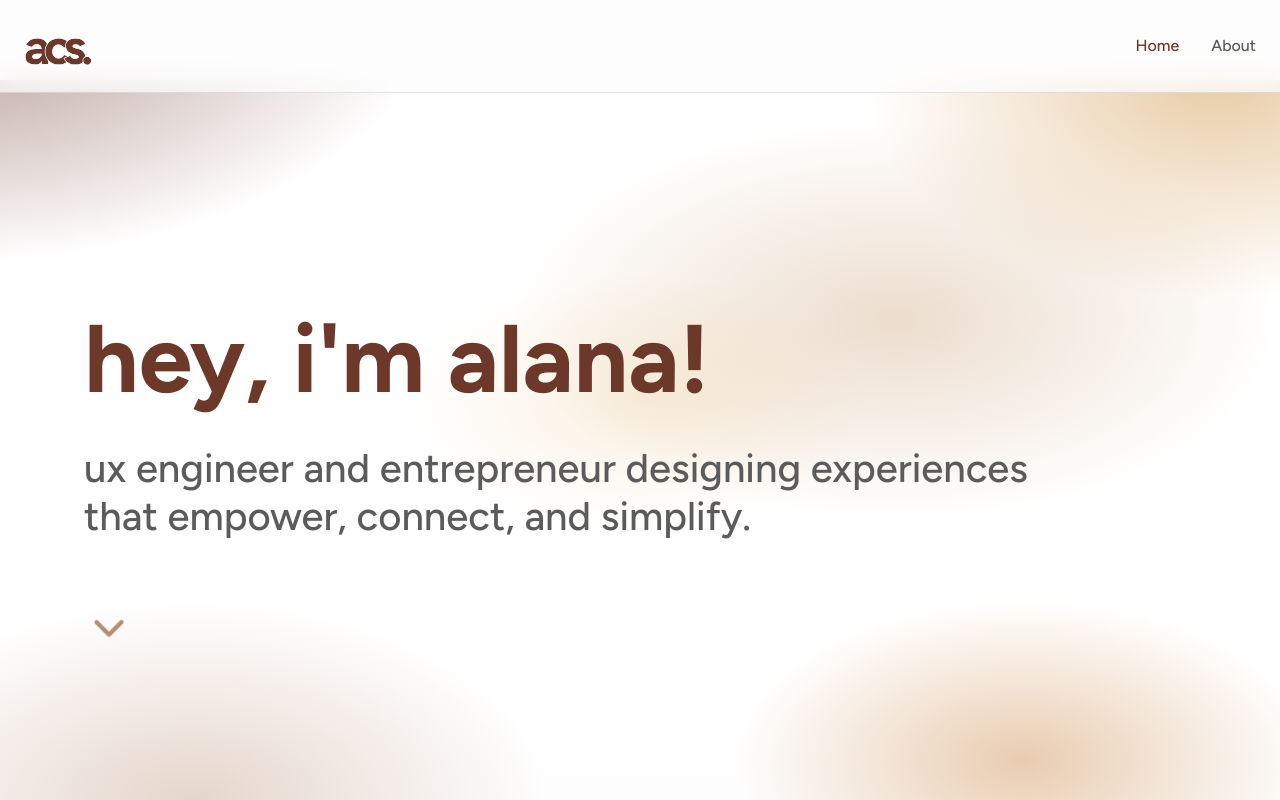
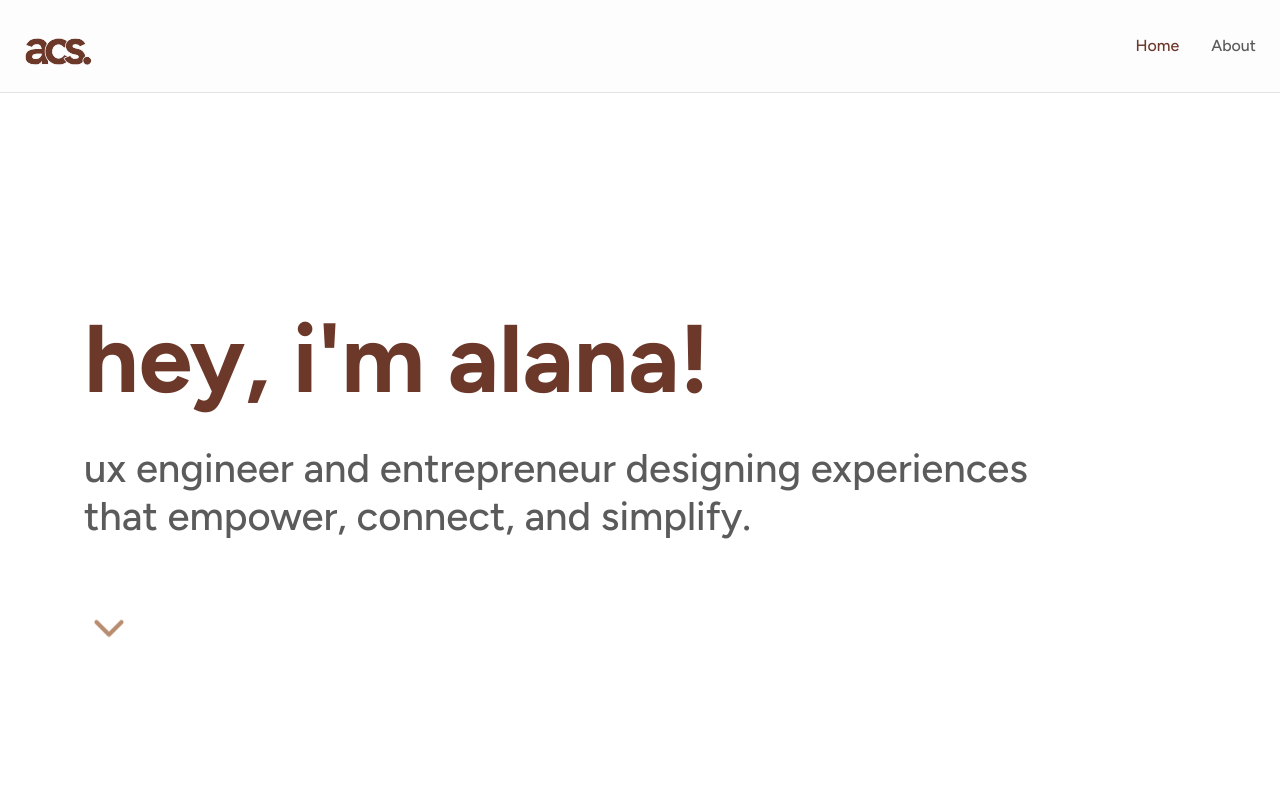
Before and after one commit to alana-stull/portfolio, a React (Vite) app: page / in a window 1280 px wide. Shown: the top 800 px of the page. Built offline with nearby package versions, Linux system fonts and the light colour scheme.

Commit message:
style: remove mesh gradient from hero section
Clean hero with word-heavy focus, no gradient background.

Co-authored-by: alana stull <107590966+alana-stull@users.noreply.github.com>

```diff
--- a/src/pages/Home.tsx
+++ b/src/pages/Home.tsx
@@ -122,23 +122,8 @@ export function Home() {
   return (
     <div>
       {/* Hero Section (omitted for brevity) */}
-      <section className="min-h-[100vh] flex items-center justify-center relative overflow-hidden">
-        {/* Ambient mesh gradient background */}
-        <div
-          className="absolute inset-0 pointer-events-none"
-          style={{
-            background: `
-              radial-gradient(ellipse 65% 55% at -5% -10%, rgba(108, 56, 42, 0.55) 0%, transparent 60%),
-              radial-gradient(ellipse 50% 50% at 95% 0%, rgba(210, 155, 80, 0.5) 0%, transparent 55%),
-              radial-gradient(ellipse 45% 40% at 80% 85%, rgba(200, 130, 60, 0.4) 0%, transparent 50%),
-              radial-gradient(ellipse 55% 50% at 15% 90%, rgba(184, 140, 111, 0.35) 0%, transparent 50%),
-              radial-gradient(ellipse 40% 35% at 50% 40%, rgba(230, 180, 100, 0.2) 0%, transparent 45%),
-              radial-gradient(ellipse 60% 50% at 70% 30%, rgba(180, 120, 60, 0.25) 0%, transparent 50%),
-              linear-gradient(180deg, rgba(252,252,252,0) 0%, rgba(252,252,252,0) 75%, rgba(252,252,252,1) 100%)
-            `,
-          }}
-        />
-        <div className="max-w-7xl mx-auto px-6 w-full relative z-10">
+      <section className="min-h-[100vh] flex items-center justify-center relative">
+        <div className="max-w-7xl mx-auto px-6 w-full">
           <div className="max-w-5xl" style={{ paddingLeft: '60px' }}>
             <h1 className="mb-8" style={{
               fontSize: 'clamp(3rem, 8vw, 6rem)',
```
